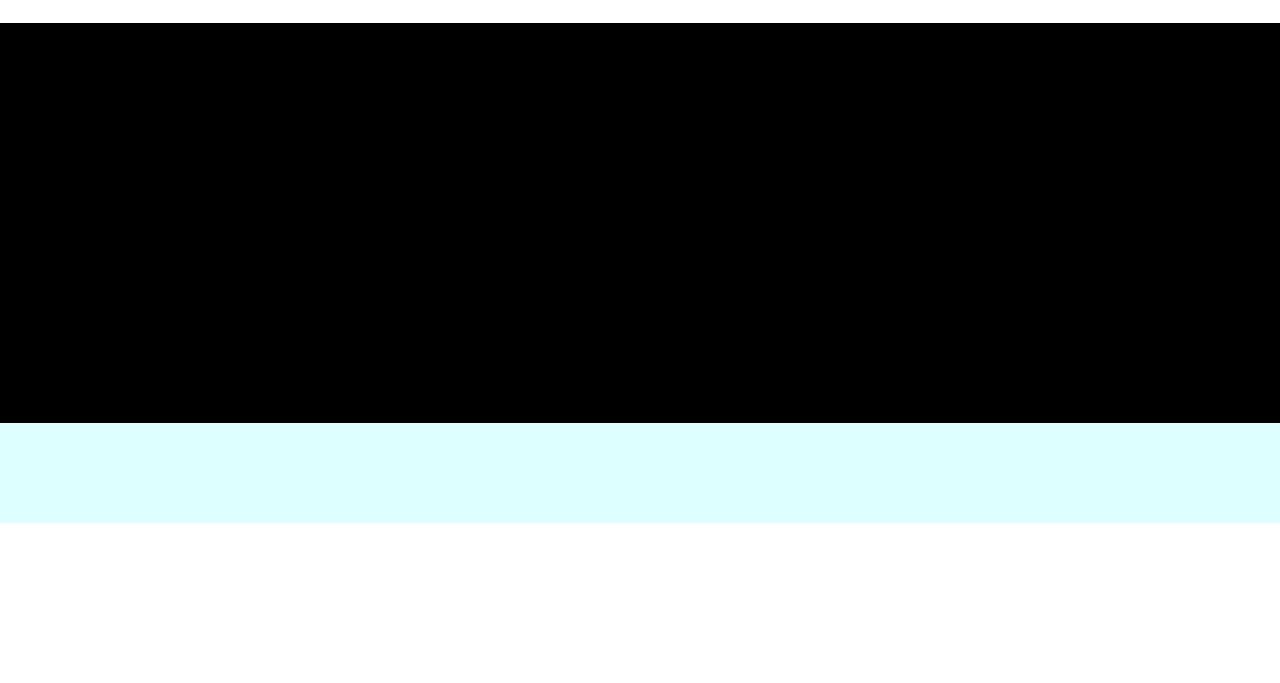
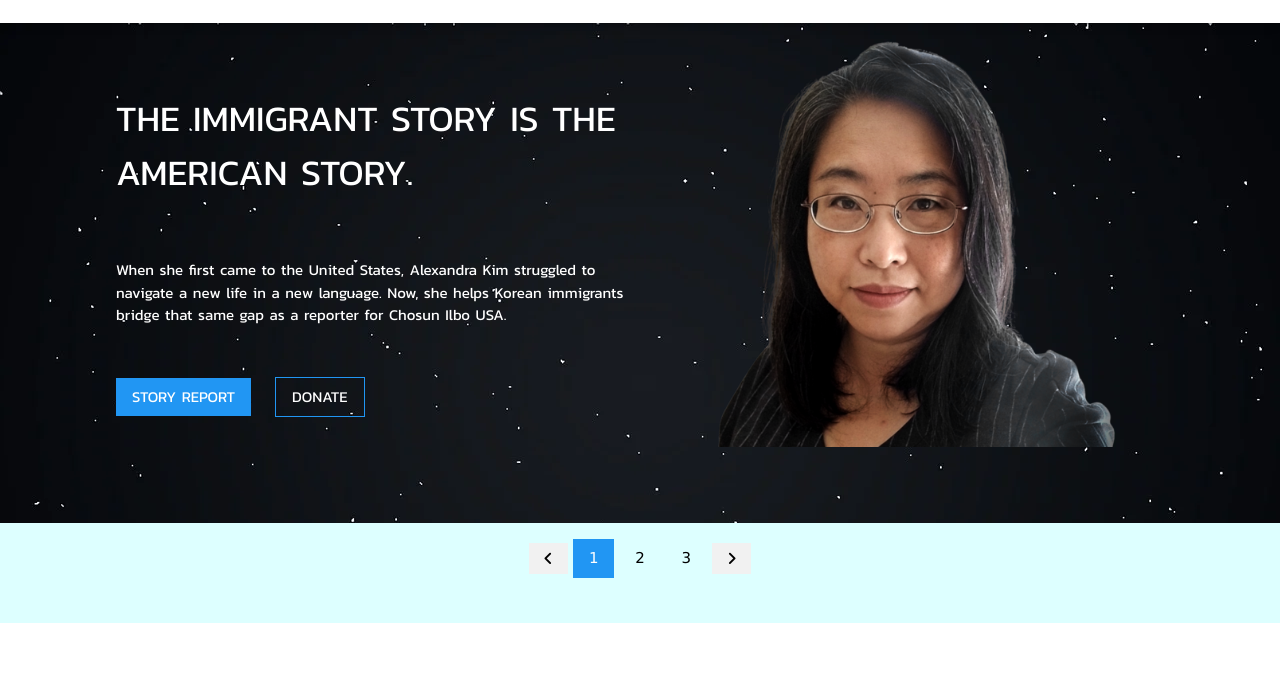
Before and after one commit to profe1000/Fola-Immigration-site, a plain HTML site: page index.html in a window 1280 px wide. Shown: the part 117-800 px from the top of the page. Drawn offline with Linux system fonts and the light colour scheme.

Commit message:
Home Slide

```diff
--- a/index.html
+++ b/index.html
@@ -1,12 +1,15 @@
 <html>
     <head>
           <meta name="viewport" content="viewport-fit=cover, width=device-width, initial-scale=1.0, minimum-scale=1.0, maximum-scale=1.0, user-scalable=no"/>
-          <title> Immigartion Website </title>
+          <title> Ccommunitymd - Home </title>
           <link rel="stylesheet" href="css/w3.css">
           <link rel="icon" type="image/png" href="images/ico.png"/>
           <link href="css/fontawesome/css/all.css" rel="stylesheet">
           <link href="css/fontawesome/css/brands.css" rel="stylesheet">
           <link href="css/fontawesome/css/solid.css" rel="stylesheet">
+          <style>
+            .mySlides {display:none}
+         </style>
     </head>
     <body>
 
@@ -21,14 +24,100 @@
         </div>
 
 
+        <!--Home Slides-->
+        <div>
 
 
-        <div class="w3-col w3-black" style="min-height:400px">
 
         </div>
 
+
+        <div class="w3-col w3-black" style="min-height:500px; background: url('images/bgslide.webp');">
+            <div class="w3-content">
+
+                <div  class="mySlides w3-col">
+                    <div class="w3-col l6 s12 m6 w3-padding" style="margin-top:50px">
+
+                        <h1 class="myfont1">
+                            THE IMMIGRANT STORY IS THE AMERICAN STORY.
+                        </h1>
+
+                        <p class="myfont5"  style="margin-top:60px">
+                            When she first came to the United States, Alexandra Kim struggled to navigate a new life in a new language. Now, she helps Korean immigrants bridge that same gap as a reporter for Chosun Ilbo USA.
+
+                        </p>
+
+                        <p style="margin-top:50px">
+                            <a class="w3-btn w3-blue myfont1"> STORY REPORT</a> &nbsp; &nbsp;
+                            <a class="w3-btn w3-border-blue w3-border myfont1"> DONATE</a>
+                        </p>
+
+                    </div>
+                    <div class="w3-col l6 s12 m6">
+                        <img  src="images/slide1.png" style="width:100%">
+                    </div>
+                </div>
+
+                <div  class="mySlides w3-col">
+                    <div class="w3-col l6 s12 m6 w3-padding" style="margin-top:50px">
+
+                        <h1 class="myfont1">
+                            THE IMMIGRANT STORY IS THE AMERICAN STORY.
+                        </h1>
+
+                        <p class="myfont5"  style="margin-top:60px">
+                            When she first came to the United States, Alexandra Kim struggled to navigate a new life in a new language. Now, she helps Korean immigrants bridge that same gap as a reporter for Chosun Ilbo USA.
+
+                        </p>
+
+                        <p style="margin-top:50px">
+                            <a class="w3-btn w3-blue myfont1"> STORY REPORT</a> &nbsp; &nbsp;
+                            <a class="w3-btn w3-border-blue w3-border myfont1"> DONATE</a>
+                        </p>
+
+                    </div>
+                    <div class="w3-col l6 s12 m6">
+                        <img  src="images/slide2.png" style="width:100%">
+                    </div>
+                </div>
+
+                <div  class="mySlides w3-col">
+                    <div class="w3-col l6 s12 m6 w3-padding" style="margin-top:50px">
+
+                        <h1 class="myfont1">
+                            THE IMMIGRANT STORY IS THE AMERICAN STORY.
+                        </h1>
+
+                        <p class="myfont5"  style="margin-top:60px">
+                            When she first came to the United States, Alexandra Kim struggled to navigate a new life in a new language. Now, she helps Korean immigrants bridge that same gap as a reporter for Chosun Ilbo USA.
+
+                        </p>
+
+                        <p style="margin-top:50px">
+                            <a class="w3-btn w3-blue myfont1"> STORY REPORT</a> &nbsp; &nbsp;
+                            <a class="w3-btn w3-border-blue w3-border myfont1"> DONATE</a>
+                        </p>
+
+                    </div>
+                    <div class="w3-col l6 s12 m6">
+                        <img  src="images/slide3.png" style="width:100%">
+                    </div>
+                </div>
+
+              </div>
+        </div>
+
         <div class="w3-col w3-pale-blue" style="min-height:100px">
+            <div class="w3-center">
+                <div class="w3-section w3-margin-top">
+                    <button class="w3-button w3-light-grey" onclick="plusDivs(-1)"> <i class="fa-solid fa-angle-left"></i> </button>
+                    <button class="w3-button demo" onclick="currentDiv(1)">1</button>
+                    <button class="w3-button demo" onclick="currentDiv(2)">2</button>
+                    <button class="w3-button demo" onclick="currentDiv(3)">3</button>
+                    <button class="w3-button w3-light-grey" onclick="plusDivs(1)"> <i class="fa-solid fa-angle-right"></i> </button>
+                </div>
 
+              </div>
         </div>
 
         <div class="w3-col w3-white" style="min-height:400px">
@@ -55,6 +144,7 @@
 
         <script src="js/menu.js"></script>
         <script src="js/include.js"></script>
+        <script src="js/slide.js?3"></script>
 
     </body>
 </html>
--- /dev/null
+++ b/js/slide.js
@@ -0,0 +1,26 @@
+var slideIndex = 1;
+showDivs(slideIndex);
+
+function plusDivs(n) {
+  showDivs(slideIndex += n);
+}
+
+function currentDiv(n) {
+  showDivs(slideIndex = n);
+}
+
+function showDivs(n) {
+  var i;
+  var x = document.getElementsByClassName("mySlides");
+  var dots = document.getElementsByClassName("demo");
+  if (n > x.length) {slideIndex = 1}
+  if (n < 1) {slideIndex = x.length}
+  for (i = 0; i < x.length; i++) {
+    x[i].style.display = "none";
+  }
+  for (i = 0; i < dots.length; i++) {
+    dots[i].className = dots[i].className.replace(" w3-blue", "");
+  }
+  x[slideIndex-1].style.display = "block";
+  dots[slideIndex-1].className += " w3-blue";
+}
```
Also changed, not shown: components/homeslides.html (added), images/bgslide.webp (added), images/slide1.png (added), images/slide2.png (added), images/slide3.png (added).
